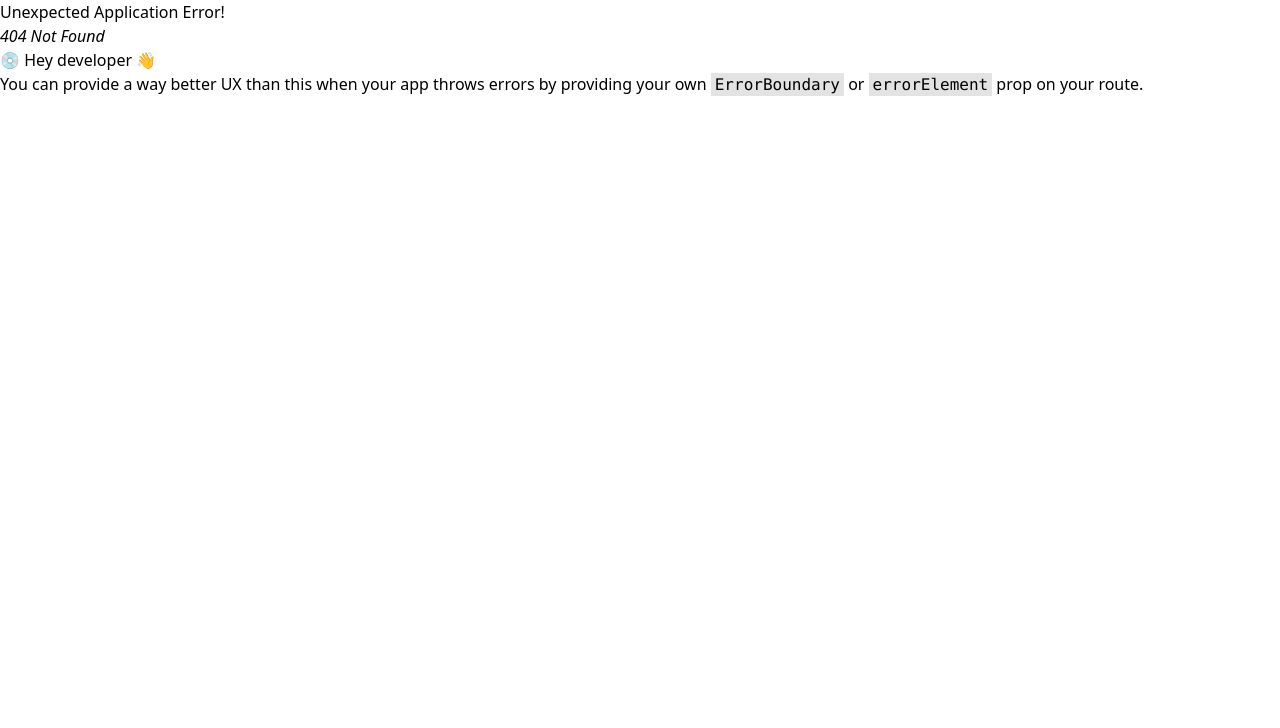
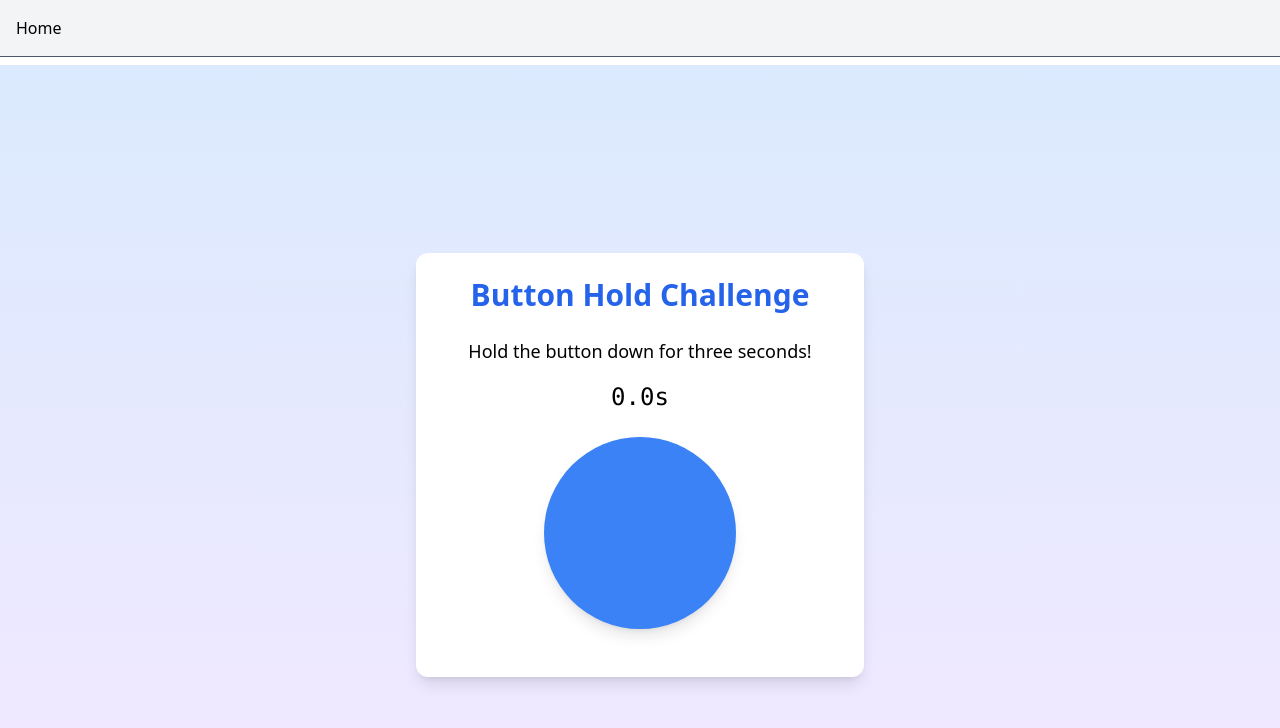
Before and after one commit to mattmazzola/webgames, a React (Vite) app in the folder webvoyagerplusplusfe/: page /button-hold in a window 1280 px wide. Before the commit this address had no page. Shown: the top 728 px of the page. Built offline with nearby package versions, Linux system fonts and the light colour scheme.

Commit message:
Add button hold

```diff
--- a/webvoyagerplusplusfe/package.json
+++ b/webvoyagerplusplusfe/package.json
@@ -10,6 +10,8 @@
     "preview": "vite preview"
   },
   "dependencies": {
+    "@types/canvas-confetti": "^1.9.0",
+    "canvas-confetti": "^1.9.3",
     "react": "^18.3.1",
     "react-dom": "^18.3.1",
     "react-router-dom": "^7.1.1"
--- /dev/null
+++ b/webvoyagerplusplusfe/src/pages/ButtonHold.tsx
@@ -0,0 +1,96 @@
+import confetti from "canvas-confetti";
+import { useEffect, useRef, useState } from "react";
+
+const SUCCESS_PASSWORD = "HOLD_STEADY_2024";
+
+const ButtonHold = () => {
+  const [holdTime, setHoldTime] = useState(0);
+  const [isHolding, setIsHolding] = useState(false);
+  const [isComplete, setIsComplete] = useState(false);
+  const intervalRef = useRef<number>();
+  const startTimeRef = useRef<number>(0);
+
+  useEffect(() => {
+    if (isComplete) {
+      confetti({
+        particleCount: 100,
+        spread: 70,
+        origin: { y: 0.6 },
+      });
+    }
+  }, [isComplete]);
+
+  const startHolding = () => {
+    if (isComplete) return;
+
+    setIsHolding(true);
+    startTimeRef.current = Date.now();
+    intervalRef.current = window.setInterval(() => {
+      const elapsed = (Date.now() - startTimeRef.current) / 1000;
+      setHoldTime(elapsed);
+
+      if (elapsed >= 3) {
+        stopHolding();
+        setIsComplete(true);
+      }
+    }, 100); // Update every 100ms for smooth timer
+  };
+
+  const stopHolding = () => {
+    if (intervalRef.current) {
+      clearInterval(intervalRef.current);
+    }
+    if (!isComplete) {
+      setHoldTime(0);
+    }
+    setIsHolding(false);
+  };
+
+  return (
+    <div className="flex flex-col items-center justify-center min-h-screen bg-gradient-to-b from-blue-100 to-purple-100 p-4">
+      <div className="max-w-md w-full bg-white rounded-xl shadow-lg p-6">
+        <h1 className="text-3xl font-bold text-center mb-6 text-blue-600">
+          Button Hold Challenge
+        </h1>
+
+        <div className="text-center mb-6">
+          <p className="text-lg mb-4">
+            Hold the button down for three seconds!
+          </p>
+          <p className="text-2xl font-mono">{holdTime.toFixed(1)}s</p>
+        </div>
+
+        <div className="flex justify-center mb-6">
+          <button
+            onMouseDown={startHolding}
+            onMouseUp={stopHolding}
+            onMouseLeave={stopHolding}
+            onTouchStart={startHolding}
+            onTouchEnd={stopHolding}
+            className={`
+              w-48 h-48 rounded-full shadow-lg transition-all duration-200
+              ${isHolding ? "scale-95 shadow-sm" : "scale-100"}
+              ${
+                isComplete
+                  ? "bg-green-500 cursor-default"
+                  : "bg-blue-500 hover:bg-blue-600 cursor-pointer"
+              }
+              ${isHolding ? "bg-purple-500" : ""}
+            `}
+          >
+            {isComplete ? "🎉" : ""}
+          </button>
+        </div>
+
+        {isComplete && (
+          <div className="text-center p-4 bg-green-100 text-green-700 rounded-lg">
+            <p className="font-bold mb-2">Congratulations! 🎉</p>
+            <p>The secret password is: {SUCCESS_PASSWORD}</p>
+          </div>
+        )}
+      </div>
+    </div>
+  );
+};
+
+export default ButtonHold;
--- a/webvoyagerplusplusfe/src/router/routes.ts
+++ b/webvoyagerplusplusfe/src/router/routes.ts
@@ -1,6 +1,7 @@
 import { FC } from "react";
 import Breakout from "../pages/Breakout";
 import Bullseye from "../pages/Bullseye";
+import ButtonHold from "../pages/ButtonHold";
 import ButtonMegastar from "../pages/ButtonMegastar";
 import CanvasCatch from "../pages/CanvasCatch";
 import ClickCubed from "../pages/ClickCubed";
@@ -169,4 +170,12 @@ export const routes: RouteConfig[] = [
     component: Frogger,
     tags: ["game", "keyboard", "timing"],
   },
+  {
+    path: "/button-hold",
+    title: "Button Hold",
+    description: "Can you hold the button for exactly 3 seconds?",
+    icon: "⏱️",
+    component: ButtonHold,
+    tags: ["button", "timing", "dexterity"],
+  },
 ];
```
Also changed, not shown: 1 other file (tests, documents, lock files or other folders).
